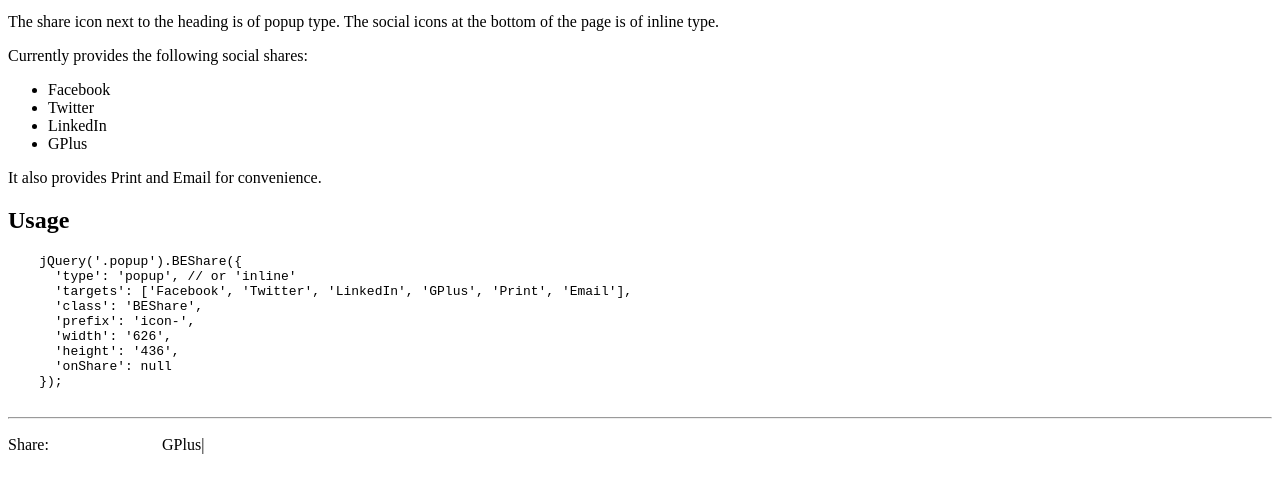
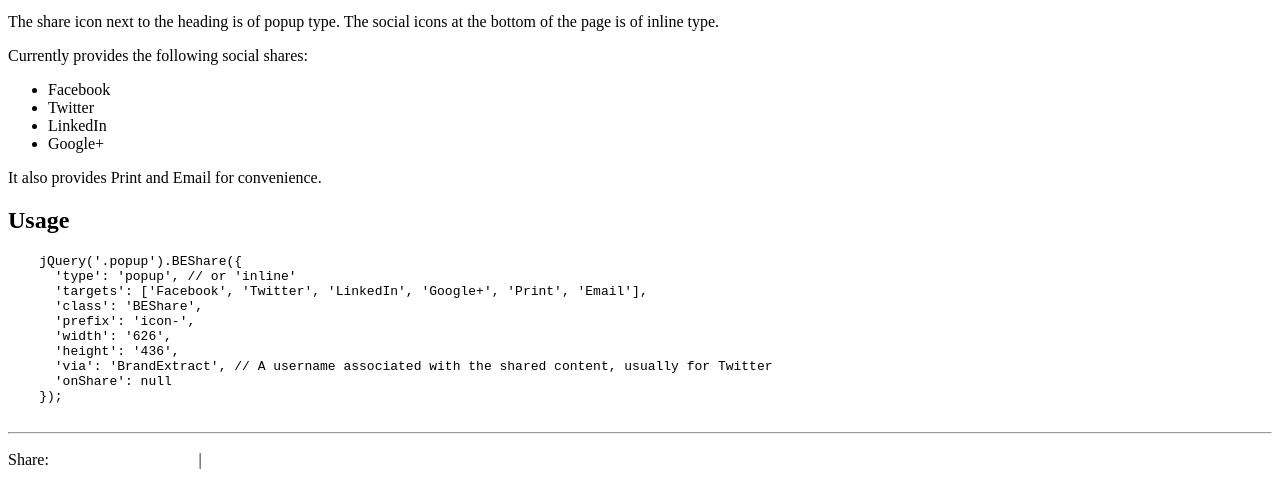
Before and after one commit to BrandExtract/jQuery-BEShare, a website: page demo/index.html in a window 1280 px wide. Shown: the part 101-604 px from the top of the page. Drawn offline with Linux system fonts and the light colour scheme; files that its build step writes are made by us from their sources; a web font is replaced by a local one.

Commit message:
Support `@via` in shared Tweet

```diff
--- a/demo/font/fontello/css/fontello-codes.css
+++ b/demo/font/fontello/css/fontello-codes.css
@@ -1,6 +1,6 @@
 
 .icon-facebook:before { content: '\e800'; } /* '' */
-.icon-gplus:before { content: '\e801'; } /* '' */
+.icon-googleplus:before { content: '\e801'; } /* '' */
 .icon-twitter:before { content: '\e802'; } /* '' */
 .icon-email:before { content: '\e803'; } /* '' */
 .icon-print:before { content: '\e804'; } /* '' */
--- a/demo/font/fontello/css/fontello-embedded.css
+++ b/demo/font/fontello/css/fontello-embedded.css
@@ -53,7 +53,7 @@
   /* text-shadow: 1px 1px 1px rgba(127, 127, 127, 0.3); */
 }
 .icon-facebook:before { content: '\e800'; } /* '' */
-.icon-gplus:before { content: '\e801'; } /* '' */
+.icon-googleplus:before { content: '\e801'; } /* '' */
 .icon-twitter:before { content: '\e802'; } /* '' */
 .icon-email:before { content: '\e803'; } /* '' */
 .icon-print:before { content: '\e804'; } /* '' */
--- a/demo/font/fontello/css/fontello-ie7-codes.css
+++ b/demo/font/fontello/css/fontello-ie7-codes.css
@@ -1,6 +1,6 @@
 
 .icon-facebook { *zoom: expression( this.runtimeStyle['zoom'] = '1', this.innerHTML = '&#xe800;&nbsp;'); }
-.icon-gplus { *zoom: expression( this.runtimeStyle['zoom'] = '1', this.innerHTML = '&#xe801;&nbsp;'); }
+.icon-googleplus { *zoom: expression( this.runtimeStyle['zoom'] = '1', this.innerHTML = '&#xe801;&nbsp;'); }
 .icon-twitter { *zoom: expression( this.runtimeStyle['zoom'] = '1', this.innerHTML = '&#xe802;&nbsp;'); }
 .icon-email { *zoom: expression( this.runtimeStyle['zoom'] = '1', this.innerHTML = '&#xe803;&nbsp;'); }
 .icon-print { *zoom: expression( this.runtimeStyle['zoom'] = '1', this.innerHTML = '&#xe804;&nbsp;'); }
--- a/demo/font/fontello/css/fontello-ie7.css
+++ b/demo/font/fontello/css/fontello-ie7.css
@@ -11,7 +11,7 @@
 }
 
 .icon-facebook { *zoom: expression( this.runtimeStyle['zoom'] = '1', this.innerHTML = '&#xe800;&nbsp;'); }
-.icon-gplus { *zoom: expression( this.runtimeStyle['zoom'] = '1', this.innerHTML = '&#xe801;&nbsp;'); }
+.icon-googleplus { *zoom: expression( this.runtimeStyle['zoom'] = '1', this.innerHTML = '&#xe801;&nbsp;'); }
 .icon-twitter { *zoom: expression( this.runtimeStyle['zoom'] = '1', this.innerHTML = '&#xe802;&nbsp;'); }
 .icon-email { *zoom: expression( this.runtimeStyle['zoom'] = '1', this.innerHTML = '&#xe803;&nbsp;'); }
 .icon-print { *zoom: expression( this.runtimeStyle['zoom'] = '1', this.innerHTML = '&#xe804;&nbsp;'); }
--- a/demo/font/fontello/css/fontello.css
+++ b/demo/font/fontello/css/fontello.css
@@ -55,7 +55,7 @@
 }
 
 .icon-facebook:before { content: '\e800'; } /* '' */
-.icon-gplus:before { content: '\e801'; } /* '' */
+.icon-googleplus:before { content: '\e801'; } /* '' */
 .icon-twitter:before { content: '\e802'; } /* '' */
 .icon-email:before { content: '\e803'; } /* '' */
 .icon-print:before { content: '\e804'; } /* '' */
--- a/demo/index.html
+++ b/demo/index.html
@@ -18,7 +18,7 @@
     <li>Facebook</li>
     <li>Twitter</li>
     <li>LinkedIn</li>
-    <li>GPlus</li>
+    <li>Google+</li>
   </ul>
 
   <p>It also provides Print and Email for convenience.</p>
@@ -28,11 +28,12 @@
   <pre>
     jQuery('.popup').BEShare({
       'type': 'popup', // or 'inline'
-      'targets': ['Facebook', 'Twitter', 'LinkedIn', 'GPlus', 'Print', 'Email'],
+      'targets': ['Facebook', 'Twitter', 'LinkedIn', 'Google+', 'Print', 'Email'],
       'class': 'BEShare',
       'prefix': 'icon-',
       'width': '626',
       'height': '436',
+      'via': 'BrandExtract', // A username associated with the shared content, usually for Twitter
       'onShare': null
     });
   </pre>
--- a/demo/script.js
+++ b/demo/script.js
@@ -1,14 +1,16 @@
 jQuery(function($) {
-  var targets = ['Facebook', 'LinkedIn', 'Twitter', 'GPlus'];
+  var targets = ['Facebook', 'LinkedIn', 'Twitter', 'Google+'];
   $('.popup').BEShare({
     'class': 'popup-share',
     //'targets': 'Facebook,Twitter|Print,Email',
-    'targets': targets
+    'targets': targets,
+    'via': 'BrandExtract'
   });
 
   $('.inline-share').BEShare({
     'type': 'inline',
     'targets': targets.concat(['|', 'Print', 'Email']),
+    'via': 'BrandExtract',
     'onShare': function(targetName) {
       ga('send', 'event', 'Social', 'Click', 'Share', targetName);
     }
--- a/demo/styles.css
+++ b/demo/styles.css
@@ -38,6 +38,6 @@
 .icon-twitter {
   color: #00aced;
 }
-.icon-gplus {
+.icon-googleplus {
   color: #dd4b39;
 }
```
Also changed, not shown: dist/jQuery-BEShare.min.js, src/jQuery-BEShare.js.
